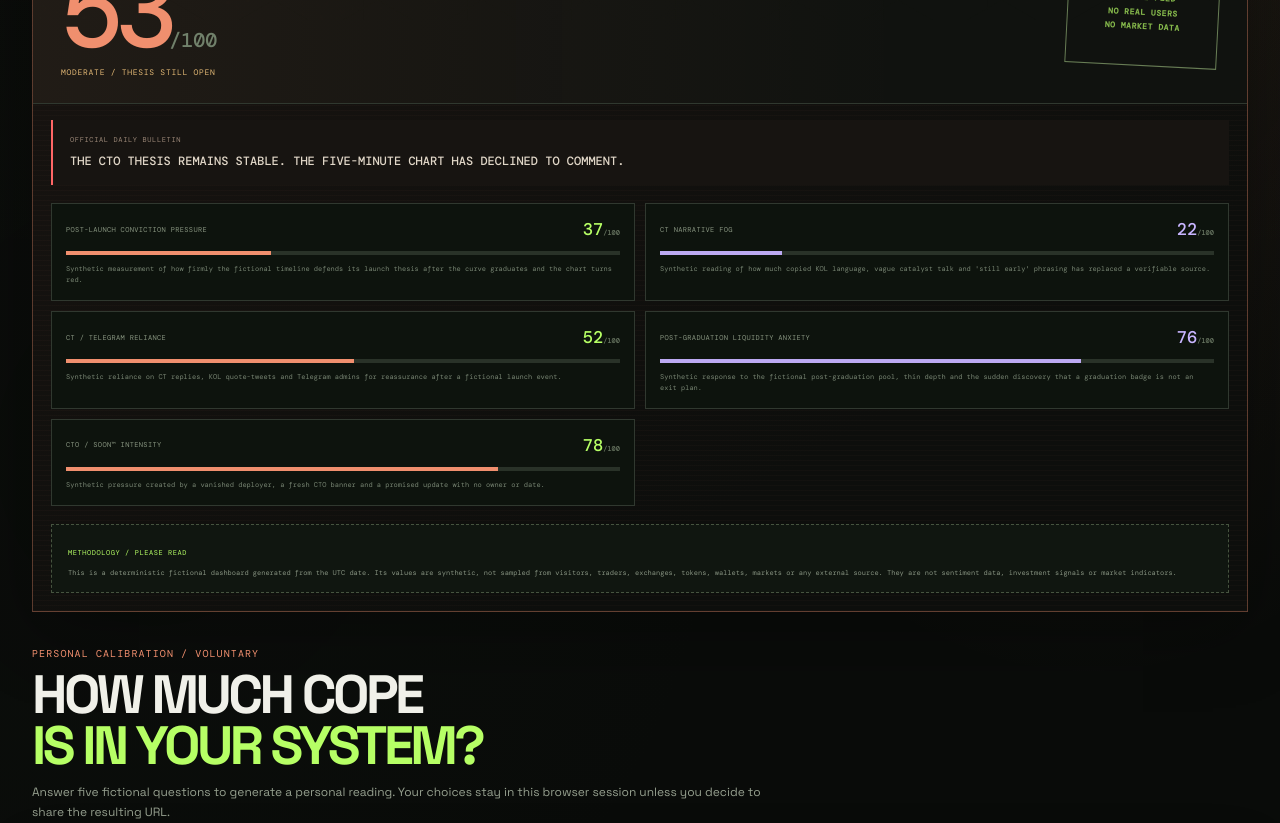
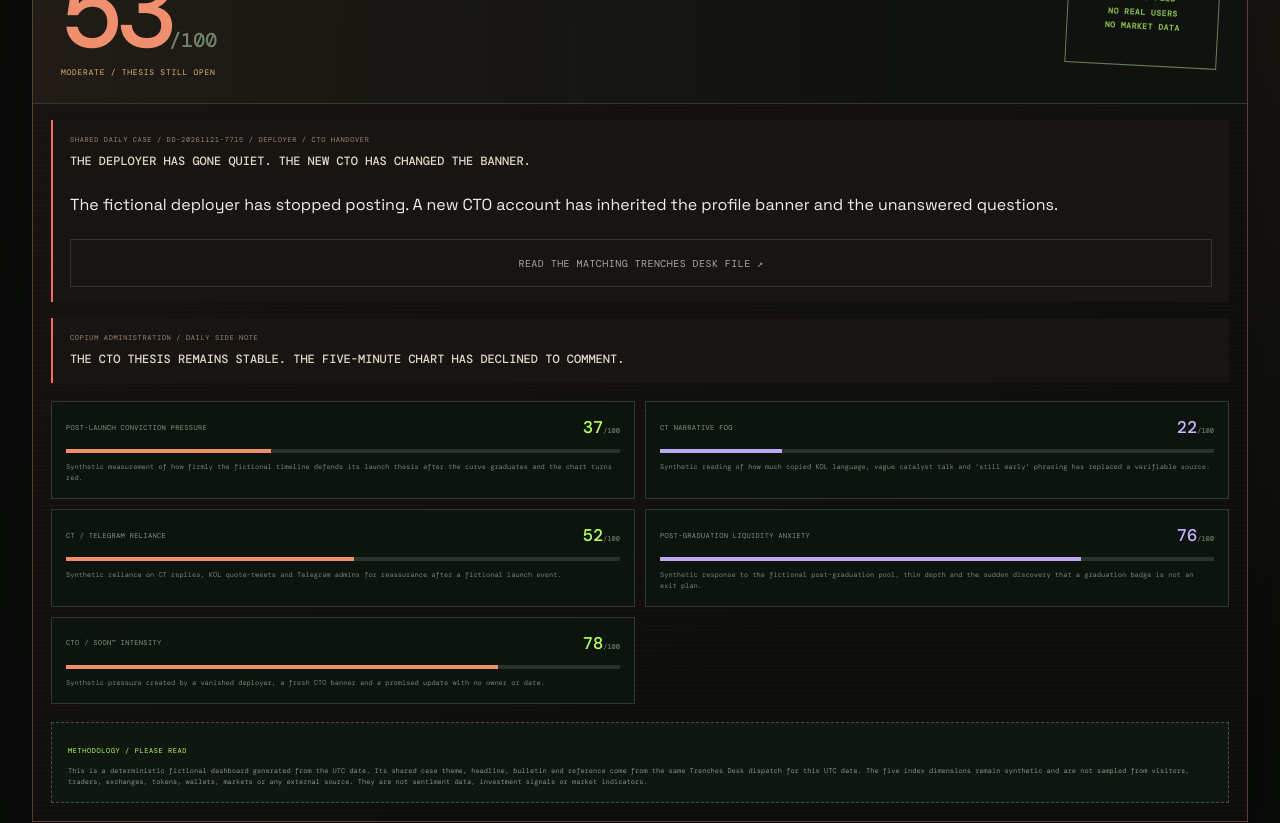
Before and after one commit to safherofficial/weird, a Next.js app: page /cope-index in a window 1280 px wide. Shown: the part 780-1603 px from the top of the page. Built offline with nearby package versions, Linux system fonts and the light colour scheme.

Commit message:
U25.2 synchronize Global Cope Index with the daily trenches case

```diff
--- a/app/cope-index/cope-engine.ts
+++ b/app/cope-index/cope-engine.ts
@@ -1,4 +1,5 @@
 import type { DepartmentCrossRead } from "../lib/department-cross-read";
+import type { DailyEditorialCaseContext } from "../daily-office/daily-engine";
 
 export const COPE_VERSION = 1;
 export const COPE_QUESTIONS = 5;
@@ -20,6 +21,10 @@ export type CopeDimension = {
 
 export type DailyCopeIndex = {
   issueDate: string;
+  caseTheme: string;
+  caseHeadline: string;
+  caseBulletin: string;
+  caseReference: string;
   overall: number;
   status: string;
   bulletin: string;
@@ -177,7 +182,7 @@ const bulletinTemplates = [
 ];
 
 const methodology =
-  "This is a deterministic fictional dashboard generated from the UTC date. Its values are synthetic, not sampled from visitors, traders, exchanges, tokens, wallets, markets or any external source. They are not sentiment data, investment signals or market indicators.";
+  "This is a deterministic fictional dashboard generated from the UTC date. Its shared case theme, headline, bulletin and reference come from the same Trenches Desk dispatch for this UTC date. The five index dimensions remain synthetic and are not sampled from visitors, traders, exchanges, tokens, wallets, markets or any external source. They are not sentiment data, investment signals or market indicators.";
 
 function hashText(value: string) {
   let hash = 2166136261;
@@ -193,7 +198,7 @@ function makeValue(seed: number, salt: number, min = 18, max = 94) {
   return min + (mixed % (max - min + 1));
 }
 
-export function buildDailyCopeIndex(issueDate: string): DailyCopeIndex {
+export function buildDailyCopeIndex(issueDate: string, editorialCase: DailyEditorialCaseContext): DailyCopeIndex {
   const parsedDate = new Date(issueDate + "T00:00:00Z");
   if (
     !/^\d{4}-\d{2}-\d{2}$/.test(issueDate) ||
@@ -201,6 +206,9 @@ export function buildDailyCopeIndex(issueDate: string): DailyCopeIndex {
     parsedDate.toISOString().slice(0, 10) !== issueDate
   ) {
     throw new Error("A valid UTC issue date is required.");
+  }
+  if (editorialCase.issueDate !== issueDate) {
+    throw new Error("The Global Cope Index and Trenches Desk must use the same UTC issue date.");
   }
   const seed = hashText("DYOR-DEPARTMENT/" + issueDate);
   const dimensions: CopeDimension[] = [
@@ -249,7 +257,18 @@ export function buildDailyCopeIndex(issueDate: string): DailyCopeIndex {
     "CALM / SUSPICIOUSLY WELL-ADJUSTED";
   const bulletin = bulletinTemplates[seed % bulletinTemplates.length];
 
-  return { issueDate, overall, status, bulletin, dimensions, methodology };
+  return {
+    issueDate,
+    caseTheme: editorialCase.caseTheme,
+    caseHeadline: editorialCase.headline,
+    caseBulletin: editorialCase.bulletin,
+    caseReference: editorialCase.reference,
+    overall,
+    status,
+    bulletin,
+    dimensions,
+    methodology,
+  };
 }
 
 export function isValidCopeAnswers(value: unknown): value is number[] {
--- a/app/cope-index/cope-index-client.tsx
+++ b/app/cope-index/cope-index-client.tsx
@@ -238,7 +238,13 @@ export default function CopeIndexClient({ dailyIndex }: CopeIndexClientProps) {
           <div className="cope-daily-board__seal">NO LIVE FEED<br />NO REAL USERS<br />NO MARKET DATA</div>
         </div>
         <div className="cope-daily-board__bulletin">
-          <span>OFFICIAL DAILY BULLETIN</span>
+          <span>SHARED DAILY CASE / {dailyIndex.caseReference} / {dailyIndex.caseTheme}</span>
+          <strong>{dailyIndex.caseHeadline}</strong>
+          <p className="cope-daily-board__case-copy">{dailyIndex.caseBulletin}</p>
+          <Link className="button button--quiet" href="/daily-office">READ THE MATCHING TRENCHES DESK FILE ↗</Link>
+        </div>
+        <div className="cope-daily-board__bulletin">
+          <span>COPIUM ADMINISTRATION / DAILY SIDE NOTE</span>
           <strong>{dailyIndex.bulletin}</strong>
         </div>
         <div className="cope-dimensions">
--- a/app/cope-index/page.tsx
+++ b/app/cope-index/page.tsx
@@ -4,6 +4,7 @@ import DepartmentFooter from "../components/department-footer";
 import DepartmentNextSteps from "../components/department-next-steps";
 import CopeIndexClient from "./cope-index-client";
 import { buildDailyCopeIndex } from "./cope-engine";
+import { getDailyEditorialCase } from "../daily-office/daily-engine";
 
 export const dynamic = "force-dynamic";
 
@@ -26,7 +27,7 @@ export const metadata: Metadata = {
 
 export default function CopeIndexPage() {
   const issueDate = new Date().toISOString().slice(0, 10);
-  const dailyIndex = buildDailyCopeIndex(issueDate);
+  const dailyIndex = buildDailyCopeIndex(issueDate, getDailyEditorialCase(issueDate));
 
   return (
     <main className="audit-page cope-index-page" id="main-content">
--- a/app/daily-office/daily-engine.ts
+++ b/app/daily-office/daily-engine.ts
@@ -728,3 +728,23 @@ export function buildDailyOfficeDispatch(issueDate: string): DailyOfficeDispatch
     methodology,
   };
 }
+
+
+export type DailyEditorialCaseContext = {
+  issueDate: string;
+  reference: string;
+  caseTheme: string;
+  headline: string;
+  bulletin: string;
+};
+
+export function getDailyEditorialCase(issueDate: string): DailyEditorialCaseContext {
+  const dispatch = buildDailyOfficeDispatch(issueDate);
+  return {
+    issueDate: dispatch.issueDate,
+    reference: dispatch.reference,
+    caseTheme: dispatch.caseTheme,
+    headline: dispatch.headline,
+    bulletin: dispatch.bulletin,
+  };
+}
--- a/app/daily-office/page.tsx
+++ b/app/daily-office/page.tsx
@@ -1,4 +1,5 @@
 import type { Metadata } from "next";
+import Link from "next/link";
 import DepartmentHeader from "../components/department-header";
 import DepartmentFooter from "../components/department-footer";
 import DepartmentNextSteps from "../components/department-next-steps";
@@ -50,6 +51,9 @@ export default function DailyOfficePage() {
           </div>
         </header>
         <DailyOfficeClient dispatch={dispatch} />
+        <div style={{ display: "flex", justifyContent: "center", margin: "24px 0" }}>
+          <Link className="button button--quiet" href="/cope-index">READ THE MATCHING GLOBAL COPE INDEX ↗</Link>
+        </div>
       </div>
 
       <div className="shell">
```
Also changed, not shown: app/cope-index/opengraph-image.tsx (+7 -1 lines), 1 other file (tests, documents, lock files or other folders).
